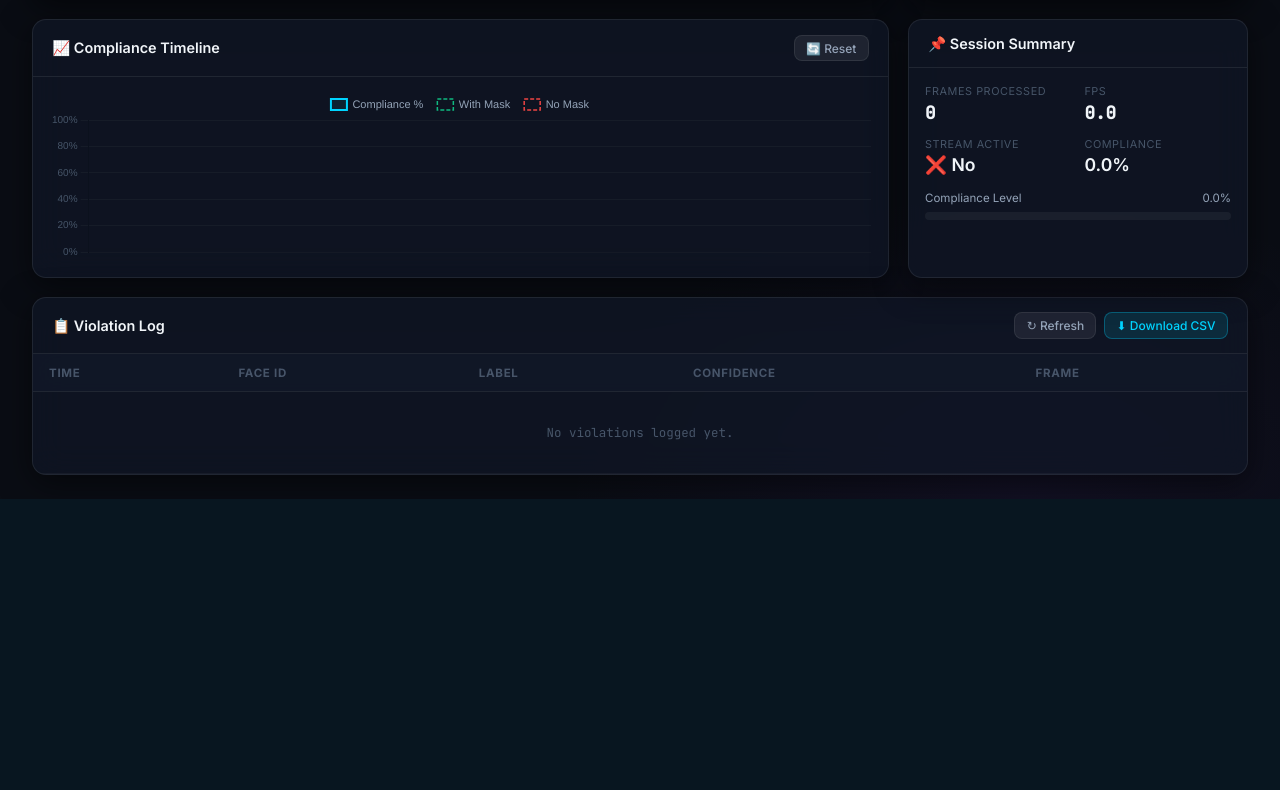
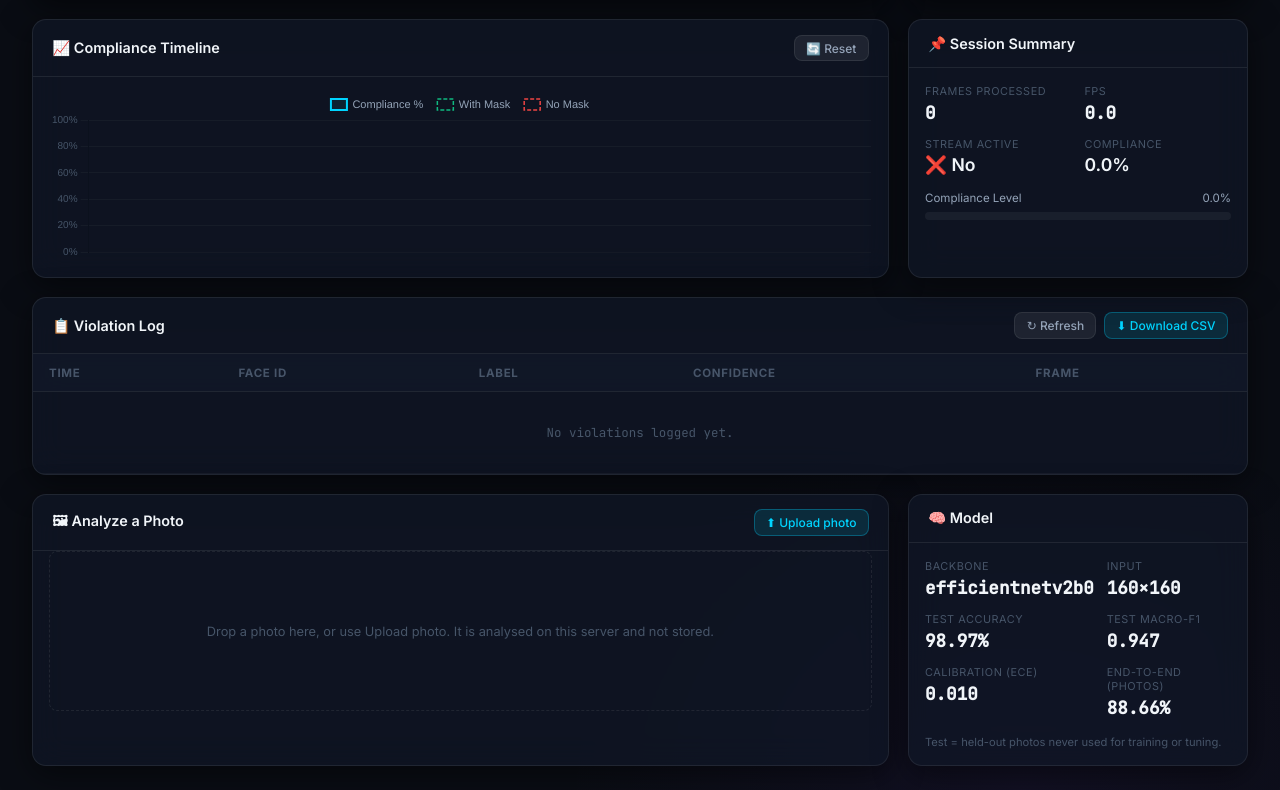
Before and after one commit to aksharaagarwal21/Face-mask-detection, a Flask app: page / in a window 1280 px wide. Shown: the part 809-1599 px from the top of the page. Before the commit the page ends 1308 px from the top, so only its background shows below. Run offline with Flask 3, Linux system fonts and the light colour scheme; data that the repository does not hold is empty.

Commit message:
Dashboard: analyze an uploaded photo and show the model card
Two new panels at the bottom of the dashboard:

- Analyze a Photo: upload or drag-and-drop an image; it goes to
  /api/predict and the boxes, labels and calibrated confidences are drawn
  on a canvas client-side (one request, no second round-trip for an
  annotated JPEG). Small photos are drawn at 800px wide so crowded labels
  stay readable. Shows counts, compliance and inference time.
- Model: backbone, input size, held-out test accuracy, macro-F1, ECE and
  end-to-end photo accuracy from /api/model.

Checked in headless Chrome: a 23-face test photo uploads, renders and
summarises (20 mask / 2 no mask / 1 incorrect, ~550 ms).

```diff
--- a/static/dashboard.js
+++ b/static/dashboard.js
@@ -16,6 +16,8 @@ document.addEventListener('DOMContentLoaded', () => {
   initTimelineChart();
   startPolling();
   refreshLogs();
+  initPhotoAnalysis();
+  loadModelCard();
   showToast('Dashboard loaded — click ▶ Start to begin detection', 'info');
 });
 
@@ -358,6 +360,122 @@ function downloadLog() {
   showToast('⬇ Downloading violations.csv…', 'info');
 }
 
+// ── Analyze a Photo ────────────────────────────────────────────────────────────
+const BOX_COLORS = { with_mask: '#10b981', without_mask: '#ef4444', mask_weared_incorrect: '#f59e0b' };
+const SHORT_LABELS = { with_mask: 'mask', without_mask: 'no mask', mask_weared_incorrect: 'incorrect' };
+
+function initPhotoAnalysis() {
+  const input = document.getElementById('photoInput');
+  const drop = document.getElementById('analyzeDrop');
+  input.addEventListener('change', () => { if (input.files[0]) analyzePhoto(input.files[0]); input.value = ''; });
+  ['dragenter', 'dragover'].forEach(ev => drop.addEventListener(ev, e => {
+    e.preventDefault(); drop.classList.add('dragover');
+  }));
+  ['dragleave', 'drop'].forEach(ev => drop.addEventListener(ev, e => {
+    e.preventDefault(); drop.classList.remove('dragover');
+  }));
+  drop.addEventListener('drop', e => {
+    const file = e.dataTransfer.files[0];
+    if (file) analyzePhoto(file);
+  });
+}
+
+async function analyzePhoto(file) {
+  if (!file.type.startsWith('image/')) { showToast('Please choose an image file', 'warning'); return; }
+  const summary = document.getElementById('analyzeSummary');
+  summary.textContent = 'Analysing…';
+  const form = new FormData();
+  form.append('image', file);
+  try {
+    const res = await fetch('/api/predict', { method: 'POST', body: form });
+    const data = await res.json();
+    if (!res.ok) throw new Error(data.error || res.statusText);
+    await drawAnalysis(file, data);
+    renderAnalysisSummary(data);
+  } catch (e) {
+    summary.textContent = '';
+    showToast(`Analysis failed: ${e.message}`, 'error');
+  }
+}
+
+function drawAnalysis(file, data) {
+  return new Promise((resolve, reject) => {
+    const url = URL.createObjectURL(file);
+    const img = new Image();
+    img.onload = () => {
+      const canvas = document.getElementById('analyzeCanvas');
+      const ctx = canvas.getContext('2d');
+      // Small photos are drawn larger so crowded labels stay readable
+      const scale = Math.max(1, 800 / img.naturalWidth);
+      canvas.width = Math.round(img.naturalWidth * scale);
+      canvas.height = Math.round(img.naturalHeight * scale);
+      ctx.drawImage(img, 0, 0, canvas.width, canvas.height);
+      const line = Math.max(2, Math.round(canvas.width / 400));
+      ctx.font = `${Math.max(11, line * 6)}px Inter, sans-serif`;
+      data.faces.forEach(f => {
+        const [x1, y1, x2, y2] = f.box.map(v => v * scale);
+        const color = BOX_COLORS[f.label] || '#ffffff';
+        ctx.lineWidth = line;
+        ctx.strokeStyle = color;
+        ctx.strokeRect(x1, y1, x2 - x1, y2 - y1);
+        const text = `${SHORT_LABELS[f.label] || f.label} ${(f.confidence * 100).toFixed(0)}%`;
+        const tw = ctx.measureText(text).width + 6;
+        const th = parseInt(ctx.font, 10) + 4;
+        ctx.fillStyle = color;
+        ctx.fillRect(x1, Math.max(0, y1 - th), tw, th);
+        ctx.fillStyle = '#ffffff';
+        ctx.fillText(text, x1 + 3, Math.max(th - 4, y1 - 4));
+      });
+      document.getElementById('analyzeHint').hidden = true;
+      canvas.hidden = false;
+      URL.revokeObjectURL(url);
+      resolve();
+    };
+    img.onerror = () => { URL.revokeObjectURL(url); reject(new Error('the browser could not display this image')); };
+    img.src = url;
+  });
+}
+
+function renderAnalysisSummary(data) {
+  const c = data.counts;
+  const summary = document.getElementById('analyzeSummary');
+  if (!c.total) {
+    summary.textContent = `No faces found (${data.inference_ms} ms).`;
+    return;
+  }
+  summary.innerHTML = [
+    `<span><b>${c.total}</b> face${c.total === 1 ? '' : 's'}</span>`,
+    badgeHTML('with_mask') + ` ${c.with_mask || 0}`,
+    badgeHTML('without_mask') + ` ${c.without_mask || 0}`,
+    badgeHTML('mask_weared_incorrect') + ` ${c.mask_weared_incorrect || 0}`,
+    `<span>Compliance <b style="color:${complianceColor(data.compliance_pct)}">${data.compliance_pct}%</b></span>`,
+    `<span class="mono">${data.inference_ms} ms</span>`,
+  ].join('<span>·</span>');
+}
+
+// ── Model Card ─────────────────────────────────────────────────────────────────
+async function loadModelCard() {
+  const grid = document.getElementById('modelGrid');
+  try {
+    const m = await (await fetch('/api/model')).json();
+    const pct = v => (v == null ? '—' : `${(v * 100).toFixed(2)}%`);
+    const e2e = (m.end_to_end || []).find(r => r.backend === 'yunet') || {};
+    const items = [
+      ['Backbone', m.backbone || '—'],
+      ['Input', m.input_size ? `${m.input_size[0]}×${m.input_size[1]}` : '—'],
+      ['Test accuracy', pct(m.test && m.test.accuracy)],
+      ['Test macro-F1', m.test && m.test.macro_f1 != null ? m.test.macro_f1.toFixed(3) : '—'],
+      ['Calibration (ECE)', m.test && m.test.ece != null ? m.test.ece.toFixed(3) : '—'],
+      ['End-to-end (photos)', pct(e2e.end_to_end_accuracy)],
+    ];
+    grid.innerHTML = items.map(([k, v]) =>
+      `<div class="summary-item"><span class="summary-label">${k}</span>` +
+      `<span class="summary-value mono">${v}</span></div>`).join('');
+  } catch (e) {
+    grid.innerHTML = '<div class="summary-item"><span class="summary-label">Model info unavailable</span></div>';
+  }
+}
+
 // ── Toast ──────────────────────────────────────────────────────────────────────
 let toastTimer = null;
 function showToast(message, type = 'info') {
--- a/static/style.css
+++ b/static/style.css
@@ -114,7 +114,7 @@ body {
 .main-grid {
   display: grid;
   grid-template-columns: 1fr 340px;
-  grid-template-rows: auto auto auto auto;
+  grid-template-rows: auto auto auto auto auto;
   gap: 1.2rem;
   padding: 1.5rem 2rem;
   max-width: 1600px;
@@ -266,6 +266,32 @@ body {
   100% { background-position: 100% 50%; }
 }
 
+/* ── Analyze a Photo ── */
+.analyze-panel { grid-column: 1; grid-row: 5; }
+.analyze-drop {
+  margin: 0 1rem;
+  min-height: 160px;
+  display: flex; align-items: center; justify-content: center;
+  border: 1px dashed var(--glass-border);
+  border-radius: var(--radius-sm);
+  color: var(--text-muted);
+  font-size: 0.8rem;
+  text-align: center;
+  padding: 0.5rem;
+  transition: border-color 0.2s, background 0.2s;
+}
+.analyze-drop.dragover { border-color: var(--accent-cyan); background: rgba(0, 212, 255, 0.05); }
+.analyze-canvas { max-width: 100%; max-height: 480px; border-radius: var(--radius-sm); }
+.analyze-summary {
+  display: flex; flex-wrap: wrap; gap: 0.5rem;
+  padding: 0.8rem 1rem 1rem;
+  font-size: 0.8rem; color: var(--text-secondary);
+}
+
+/* ── Model Card ── */
+.model-panel { grid-column: 2; grid-row: 5; }
+.model-note { padding: 0 1rem 1rem; font-size: 0.7rem; color: var(--text-muted); }
+
 /* ── Violation Log ── */
 .log-panel { grid-column: 1 / 3; grid-row: 4; }
 .log-controls { display: flex; gap: 0.5rem; }
@@ -372,7 +398,8 @@ body {
 @media (max-width: 1100px) {
   .main-grid { grid-template-columns: 1fr; }
   .feed-panel { grid-column: 1; grid-row: auto; }
-  .stats-section, .donut-panel, .timeline-panel, .summary-panel, .log-panel {
+  .stats-section, .donut-panel, .timeline-panel, .summary-panel, .log-panel,
+  .analyze-panel, .model-panel {
     grid-column: 1; grid-row: auto;
   }
   .stats-section { grid-template-columns: repeat(4, 1fr); }
--- a/templates/index.html
+++ b/templates/index.html
@@ -168,6 +168,33 @@
       </div>
     </section>
 
+    <!-- ── Analyze a Photo ── -->
+    <section class="panel analyze-panel">
+      <div class="panel-header">
+        <h2>🖼 Analyze a Photo</h2>
+        <div class="feed-controls">
+          <label class="btn btn-sm btn-accent" for="photoInput">⬆ Upload photo</label>
+          <input type="file" id="photoInput" accept="image/*" hidden />
+        </div>
+      </div>
+      <div class="analyze-drop" id="analyzeDrop">
+        <span id="analyzeHint">Drop a photo here, or use Upload photo. It is analysed on this server and not stored.</span>
+        <canvas id="analyzeCanvas" class="analyze-canvas" hidden></canvas>
+      </div>
+      <div class="analyze-summary" id="analyzeSummary"></div>
+    </section>
+
+    <!-- ── Model Card ── -->
+    <section class="panel model-panel">
+      <div class="panel-header">
+        <h2>🧠 Model</h2>
+      </div>
+      <div class="summary-grid" id="modelGrid">
+        <div class="summary-item"><span class="summary-label">Loading…</span></div>
+      </div>
+      <p class="model-note">Test = held-out photos never used for training or tuning.</p>
+    </section>
+
   </main>
 
   <!-- ═══ TOAST NOTIFICATION ═══ -->
```
